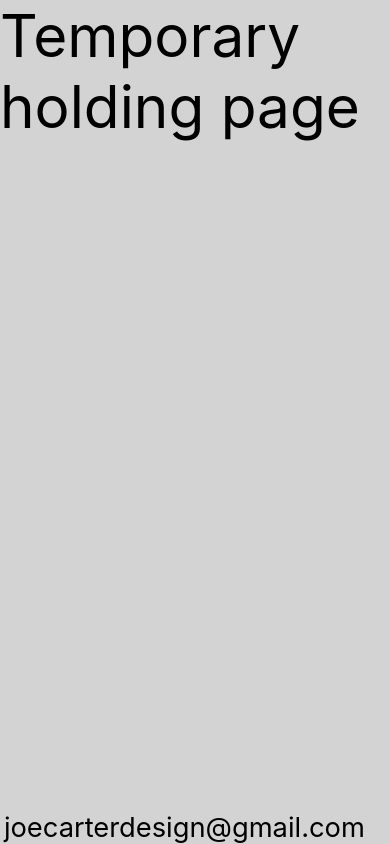
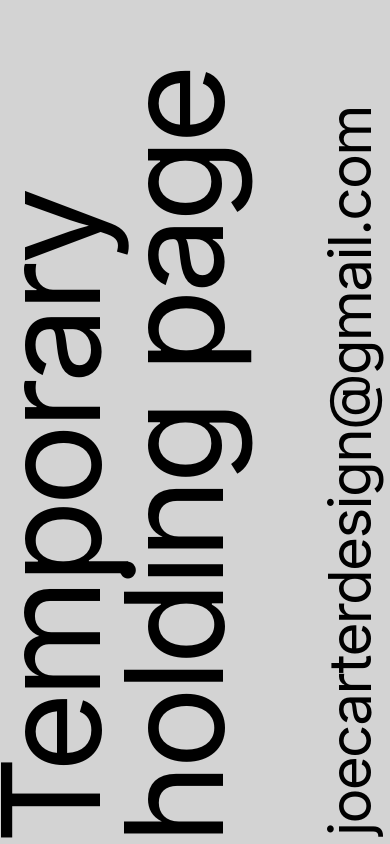
Before and after one commit to squareben1/joecarter.design_react, a React (Create React App) app: page / in a window 390 px wide. Built offline with nearby package versions, Linux system fonts and the light colour scheme.

Commit message:
Go Mobile first, complete iPhone layout

```diff
--- a/src/App.js
+++ b/src/App.js
@@ -1,12 +1,11 @@
-import './App.scss';
+import './styles/App.scss';
 
 function App() {
   return (
     <div className="App">
-      <header className="header">
-        <div>Temporary holding page</div>
-      </header>
+      <div className="header">Temporary holding page</div>
       <div className="emailAddress">joecarterdesign@gmail.com</div>
+
     </div>
   );
 }
--- a/src/App.scss
+++ /dev/null
@@ -1,21 +0,0 @@
-.App {
-  display: flex;
-  flex-direction: column;
-  background-color: lightgray;
-  color: black;
-  text-align: justify;
-  width: 100vw;
-  height: 100vh;
-}
-
-.header {
-  font-size: 15vw;
-  position: absolute;
-}
-
-.emailAddress {
-  padding-left: 1%;
-  font-size: 7vw;
-  position: absolute;
-  bottom: 0px;
-}
--- a/src/index.js
+++ b/src/index.js
@@ -1,6 +1,6 @@
 import React from 'react';
 import ReactDOM from 'react-dom';
-import './index.scss';
+import './styles/index.scss';
 import App from './App';
 import reportWebVitals from './reportWebVitals';
 
--- /dev/null
+++ b/src/styles/App.scss
@@ -0,0 +1,54 @@
+$breakpoint-tablet: 767px;
+$breakpoint-desktop: 1192px;
+
+.App {
+  color: black;
+  width: 100vw;
+  height: 100vh;
+}
+
+.header {
+  font-size: 35vw;
+  writing-mode: vertical-rl;
+  transform: rotate(180deg);
+  position: relative;
+  right: 10px;
+  line-height: 0.9em;
+  letter-spacing: -0.04em;
+}
+
+.emailAddress {
+  padding-top: 1%;
+  padding-left: 5px;
+  font-size: 15vw;
+  letter-spacing: -0.03em;
+  right: 0px;
+  top: 0px;
+  bottom: 0px;
+  writing-mode: vertical-rl;
+  transform: rotate(180deg);
+  position: absolute;
+}
+
+// .App {
+//   display: flex;
+//   flex-direction: column;
+//   background-color: lightgray;
+//   color: black;
+//   text-align: justify;
+//   width: 100vw;
+//   height: 100vh;
+// }
+
+// .header {
+//   font-size: 18vw;
+//   position: absolute;
+//   letter-spacing: -0.05em;
+// }
+
+// .emailAddress {
+//   padding-left: 1%;
+//   font-size: 8vw;
+//   position: absolute;
+//   bottom: 0px;
+// }
--- a/src/index.scss
+++ b/src/styles/index.scss
@@ -5,6 +5,7 @@ body {
     sans-serif;
   -webkit-font-smoothing: antialiased;
   -moz-osx-font-smoothing: grayscale;
+  background-color: lightgray;
 }
 
 code {
```
